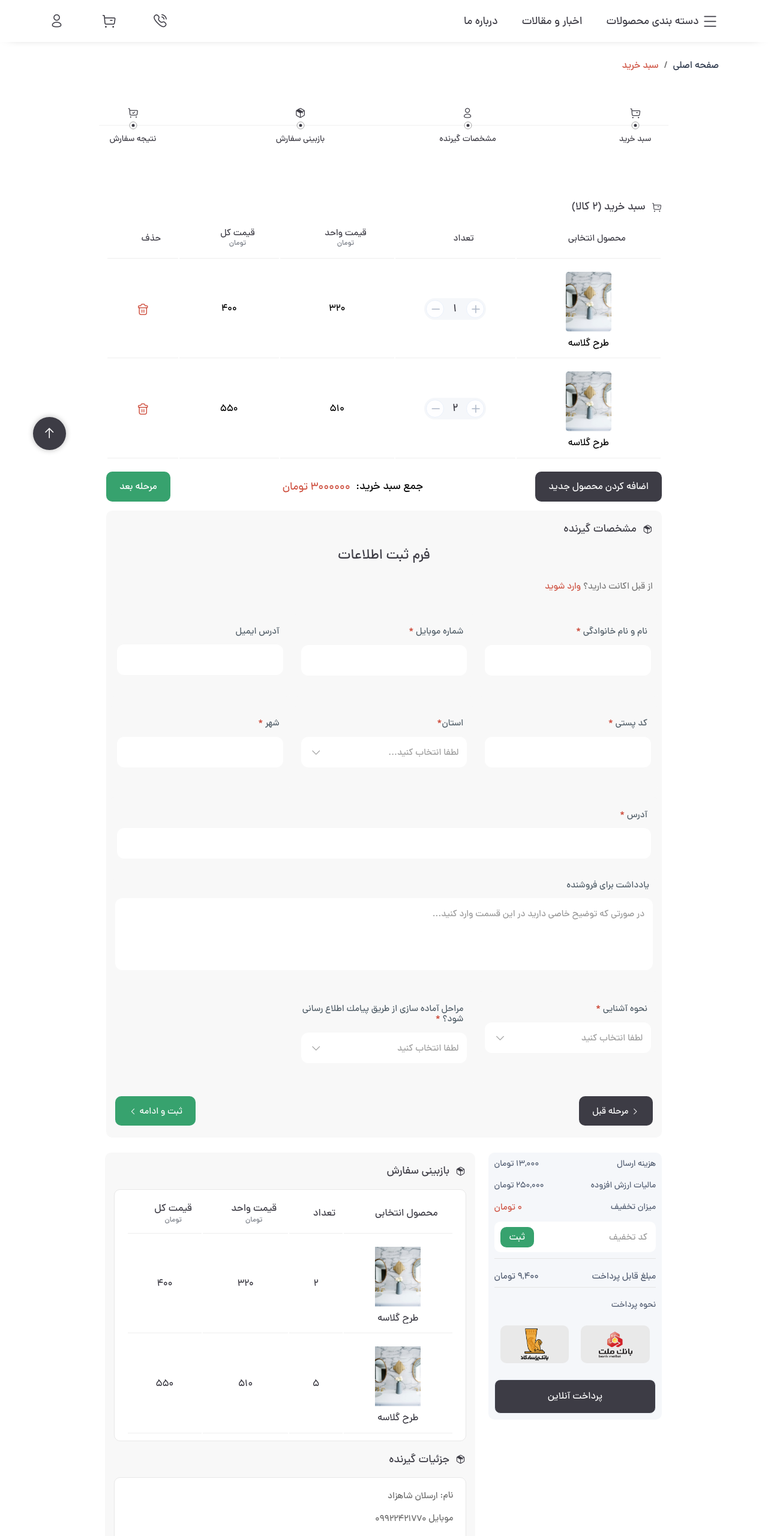
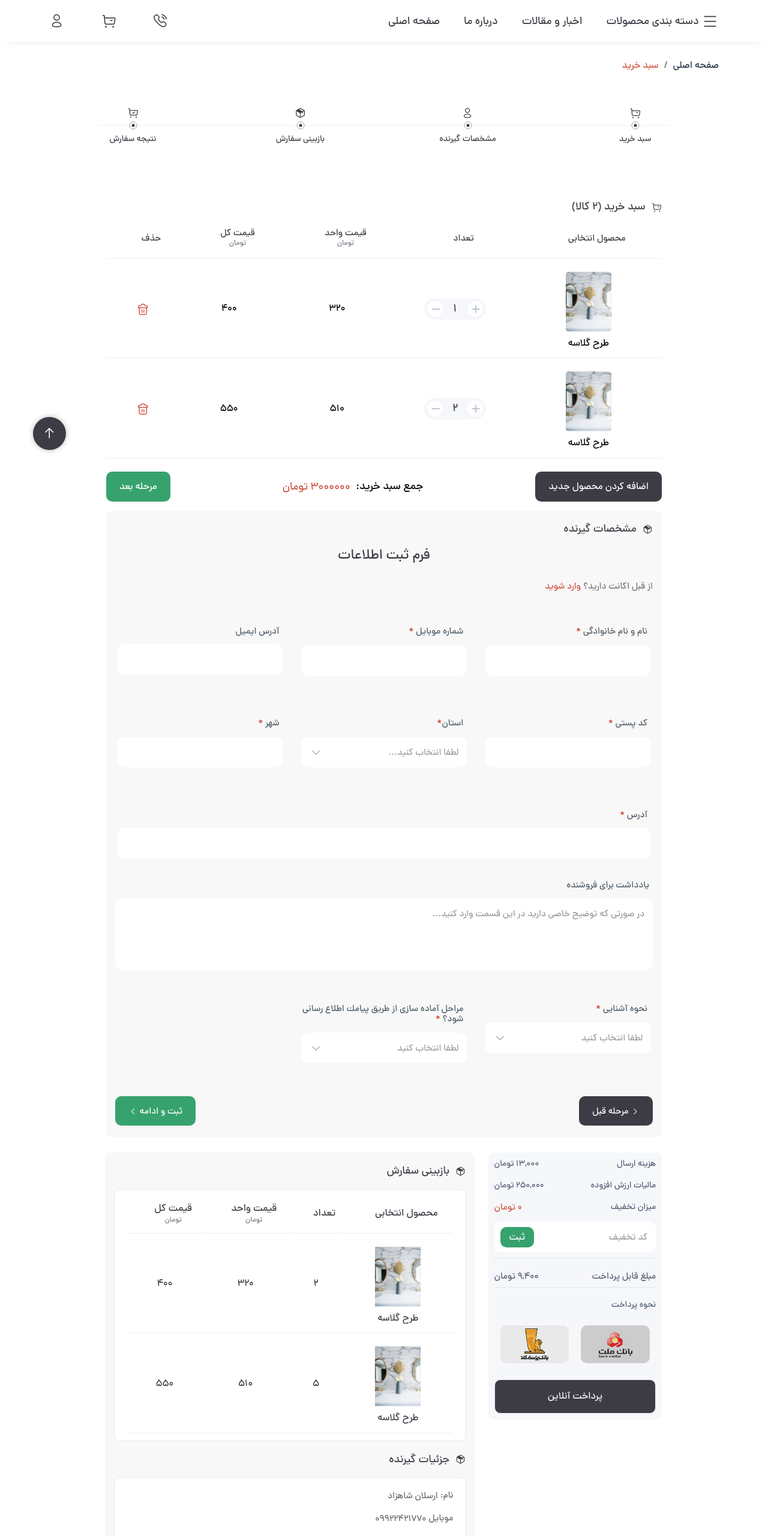
Before and after one commit to Reyhaneh-hm/Linom, a website built with Vite: page payment.html in a window 1280 px wide. Shown: the top 2560 px of the page at 60% size. Built offline with nearby package versions, Linux system fonts and the light colour scheme; files whose address does not match are found by name.

Commit message:
Make minor changes

```diff
--- a/payment.html
+++ b/payment.html
@@ -724,6 +724,9 @@
         <li class="itemMenu">
           <a href="./about-us.html" class="text-menu linkAboutUs"> درباره ما </a>
         </li>
+        <li class="itemMenu">
+          <a href="./index.html" class="text-menu linkIndex"> صفحه اصلی </a>
+        </li>
       </ul>
 
       <div id="boxIcon">
--- a/src/scss/components/pages/payment/payment.scss
+++ b/src/scss/components/pages/payment/payment.scss
@@ -544,6 +544,7 @@
                                             height: 63px;
                                             width: 77%;
                                             margin-block: 7px;
+                                            transition: background-color 0.3s;
 
                                             input {
                                                 opacity: 0;
@@ -553,10 +554,7 @@
                                                 top: 0;
                                                 right: 0;
                                                 cursor: pointer;
-                                            }
-
-                                            input:checked~.method {
-                                                background-color: #ccc;
+                                                z-index: 1;
                                             }
 
                                             img {
@@ -564,6 +562,11 @@
                                                 width: 3.5rem;
                                             }
                                         }
+
+                                        .method:has(input:checked) {
+                                            background-color: #ccc;
+                                        }
+
                                     }
                                 }
                             }
```
Also changed, not shown: about-us.html (+3 -0 lines), contact-us.html (+3 -0 lines), error.html (+3 -0 lines), list-blog.html (+3 -0 lines), productList.html (+3 -0 lines), show-blog.html (+4 -2 lines).
